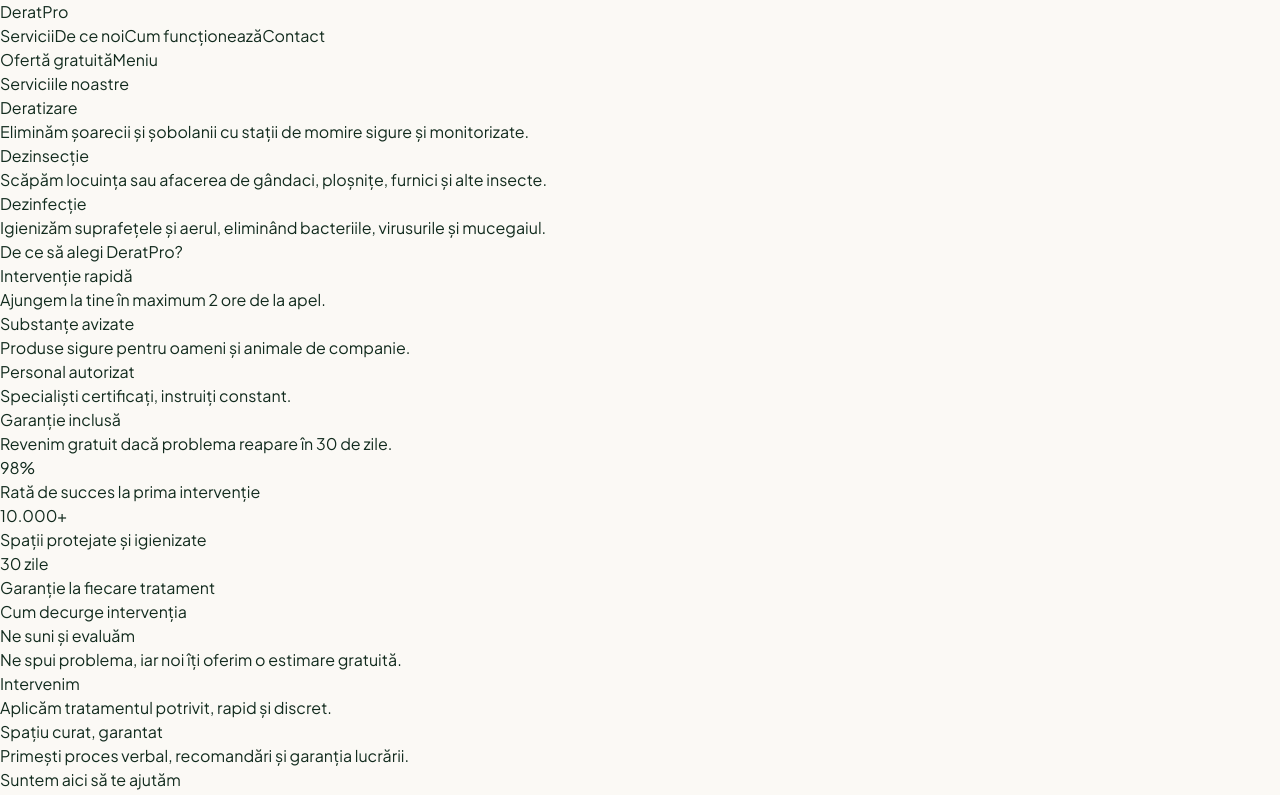
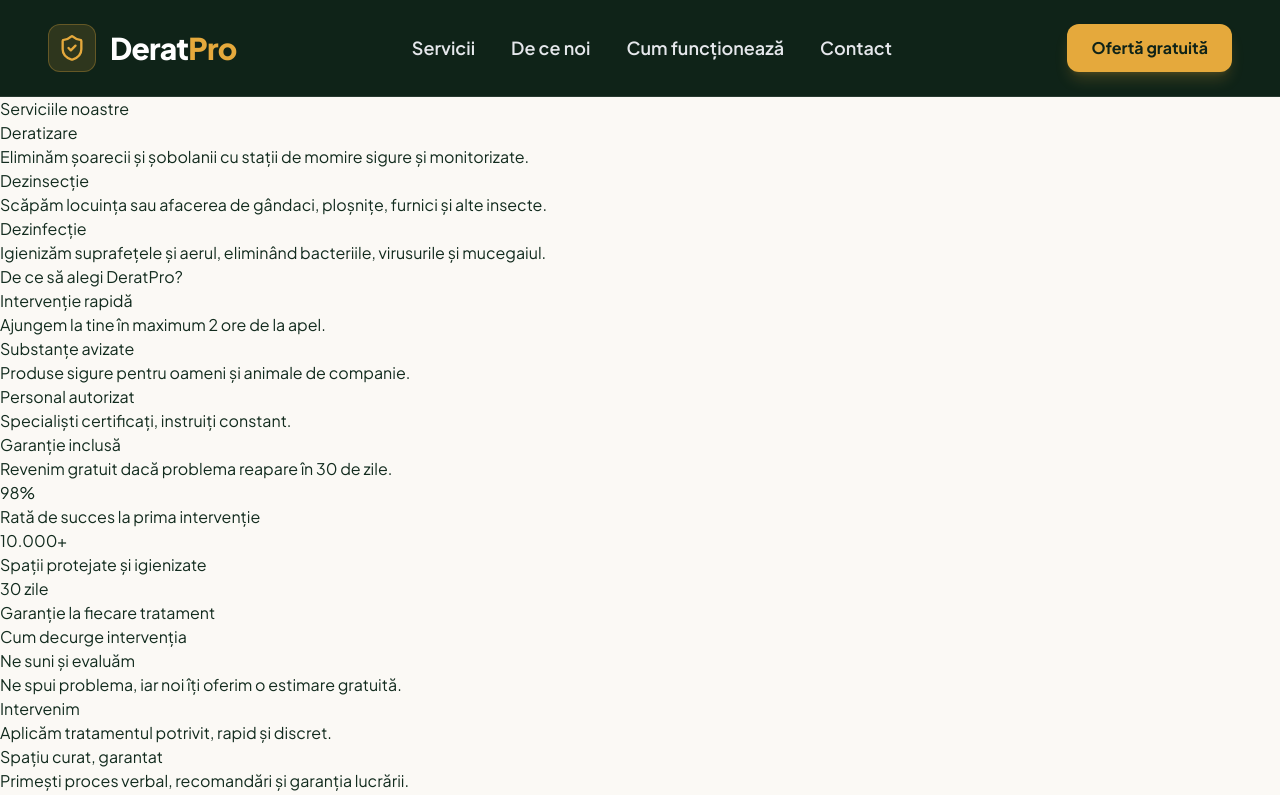
Before and after one commit to georgianaoniceanu/deratpro, a Next.js app: page / in a window 1280 px wide. Shown: the top 795 px of the page. Built offline with nearby package versions, Linux system fonts and the light colour scheme.

Commit message:
added navbar styling

```diff
--- a/components/Navbar.tsx
+++ b/components/Navbar.tsx
@@ -1,6 +1,7 @@
 "use client"
 
 import { useState, useEffect } from "react"
+import { ShieldCheck, Menu, X, ChevronRight, Phone } from "lucide-react"
 import { navLinks, contactInfo } from "../data/date"
 
 export default function Navbar() {
@@ -27,41 +28,103 @@
     }, [openMenu])
 
     return (
-        <header>
-            <a href="#">DeratPro</a>
+        <header className="bg-forest text-white">
+            <div className="max-w-7xl mx-auto px-6 lg:px-12 py-5 sm:py-6 flex items-center justify-between border-b border-white/10">
+                <a href="#" className="flex items-center gap-3.5">
+                    <span className="w-12 h-12 rounded-xl bg-mustard/15 border border-mustard/30 flex items-center justify-center text-mustard">
+                        <ShieldCheck size={28} aria-hidden="true" />
+                    </span>
+                    <span className="text-2xl sm:text-3xl font-extrabold tracking-tight">
+                        Derat<span className="text-mustard">Pro</span>
+                    </span>
+                </a>
 
-            <nav aria-label="Navigare principală">
+                <nav aria-label="Navigare principală" className="hidden lg:flex items-center gap-9">
                     {navLinks.map(l => (
-                    <a key={l.href} href={l.href}>{l.label}</a>
+                        <a
+                            key={l.href}
+                            href={l.href}
+                            className="text-lg font-semibold text-gray-200 hover:text-white transition-colors"
+                        >
+                            {l.label}
+                        </a>
                     ))}
                 </nav>
 
-            <a href="#contact">Ofertă gratuită</a>
+                <a
+                    href="#contact"
+                    className="hidden lg:inline-flex px-6 py-3 bg-mustard hover:bg-mustard-hover text-forest font-bold rounded-xl transition hover:-translate-y-0.5 shadow-lg shadow-mustard/20"
+                >
+                    Ofertă gratuită
+                </a>
 
                 <button
                     onClick={() => setOpenMenu(!openMenu)}
                     aria-expanded={openMenu}
                     aria-controls="mobile-menu"
                     aria-label={openMenu ? "Închide meniul" : "Deschide meniul"}
+                    className="lg:hidden w-11 h-11 flex items-center justify-center rounded-xl bg-forest-surface border border-white/15 text-white hover:text-mustard hover:border-mustard/40 transition-colors"
                 >
-                Meniu
+                    <Menu size={24} aria-hidden="true" />
                 </button>
+            </div>
 
             {openMenu && (
-                <nav id="mobile-menu" aria-label="Meniu mobil">
-                    <a href="#" onClick={() => setOpenMenu(false)}>DeratPro</a>
-                    <button onClick={() => setOpenMenu(false)} aria-label="Închide meniul">
-                        X
+                <nav
+                    id="mobile-menu"
+                    aria-label="Meniu mobil"
+                    className="lg:hidden fixed inset-0 z-50 bg-forest/95 backdrop-blur-xl flex flex-col justify-between p-6 sm:p-8 overflow-y-auto"
+                >
+                    <div>
+                        <div className="flex items-center justify-between pb-6 border-b border-white/10">
+                            <a href="#" onClick={() => setOpenMenu(false)} className="flex items-center gap-3.5">
+                                <span className="w-11 h-11 rounded-xl bg-mustard/15 border border-mustard/30 flex items-center justify-center text-mustard">
+                                    <ShieldCheck size={24} aria-hidden="true" />
+                                </span>
+                                <span className="text-2xl font-extrabold tracking-tight">
+                                    Derat<span className="text-mustard">Pro</span>
+                                </span>
+                            </a>
+                            <button
+                                onClick={() => setOpenMenu(false)}
+                                aria-label="Închide meniul"
+                                className="w-11 h-11 flex items-center justify-center rounded-xl bg-forest-surface border border-white/15 text-white hover:text-mustard hover:border-mustard/40 transition-colors"
+                            >
+                                <X size={24} aria-hidden="true" />
                             </button>
+                        </div>
 
+                        <div className="flex flex-col pt-2">
                             {navLinks.map(l => (
-                        <a key={l.href} href={l.href} onClick={() => setOpenMenu(false)}>
-                            {l.label}
+                                <a
+                                    key={l.href}
+                                    href={l.href}
+                                    onClick={() => setOpenMenu(false)}
+                                    className="flex items-center justify-between py-5 border-b border-white/10 text-xl sm:text-2xl font-bold text-white hover:text-mustard transition-colors"
+                                >
+                                    <span>{l.label}</span>
+                                    <ChevronRight size={20} className="text-gray-400" aria-hidden="true" />
                                 </a>
                             ))}
+                        </div>
+                    </div>
 
-                    <a href="#contact" onClick={() => setOpenMenu(false)}>Ofertă gratuită</a>
-                    <a href={contactInfo.phoneHref}>{contactInfo.phoneDisplay}</a>
+                    <div className="pt-8 border-t border-white/10 flex flex-col items-center gap-4">
+                        <a
+                            href="#contact"
+                            onClick={() => setOpenMenu(false)}
+                            className="w-full sm:w-auto sm:px-12 py-4 text-center bg-mustard hover:bg-mustard-hover text-forest font-bold rounded-xl transition shadow-lg shadow-mustard/20"
+                        >
+                            Ofertă gratuită
+                        </a>
+                        <a
+                            href={contactInfo.phoneHref}
+                            className="flex items-center gap-2 text-gray-300 hover:text-white font-semibold transition-colors"
+                        >
+                            <Phone size={16} className="text-mustard" aria-hidden="true" />
+                            {contactInfo.phoneDisplay}
+                        </a>
+                    </div>
                 </nav>
             )}
         </header>
```
Lines whose indentation alone changed are shown as unchanged.
